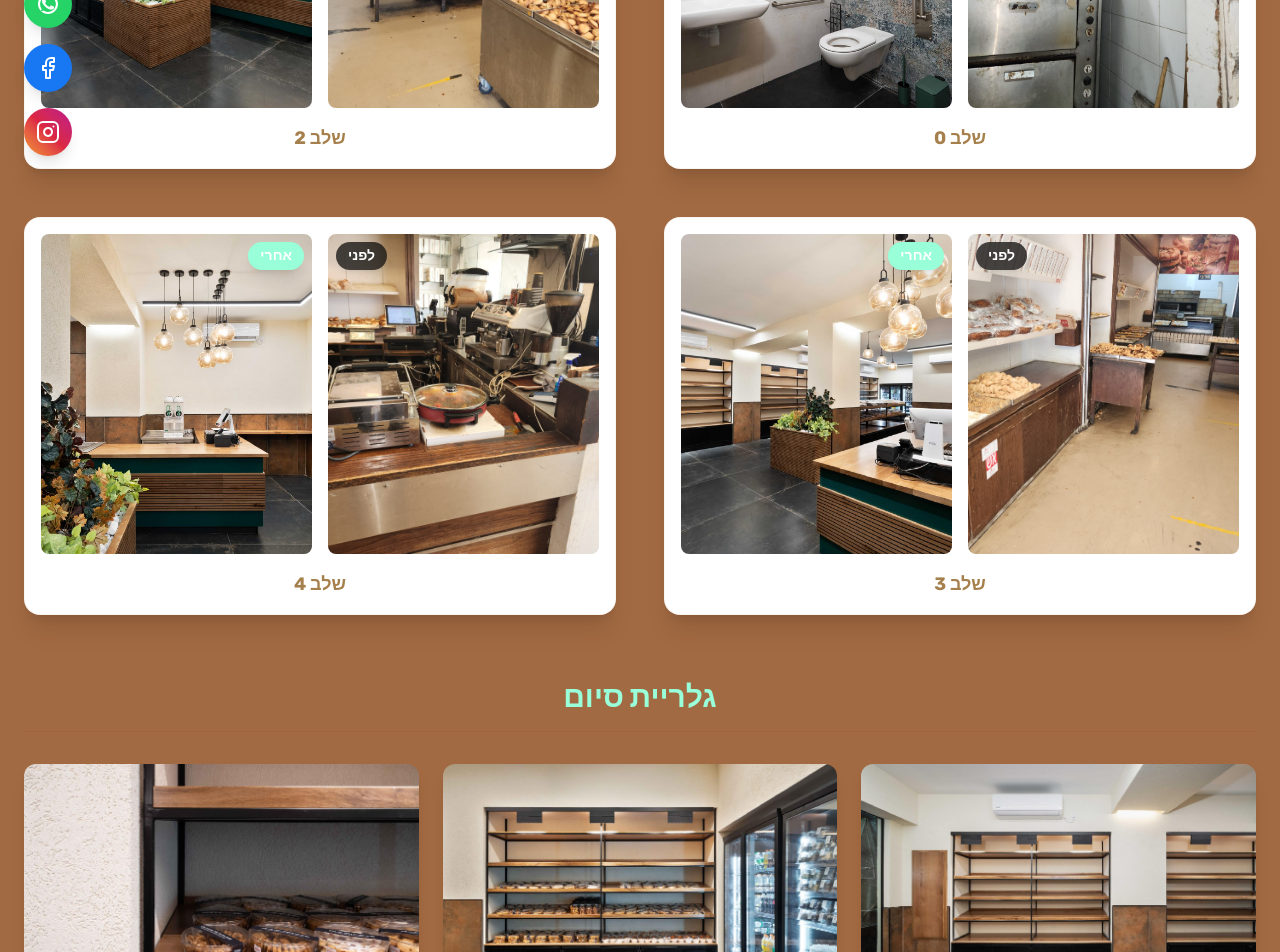
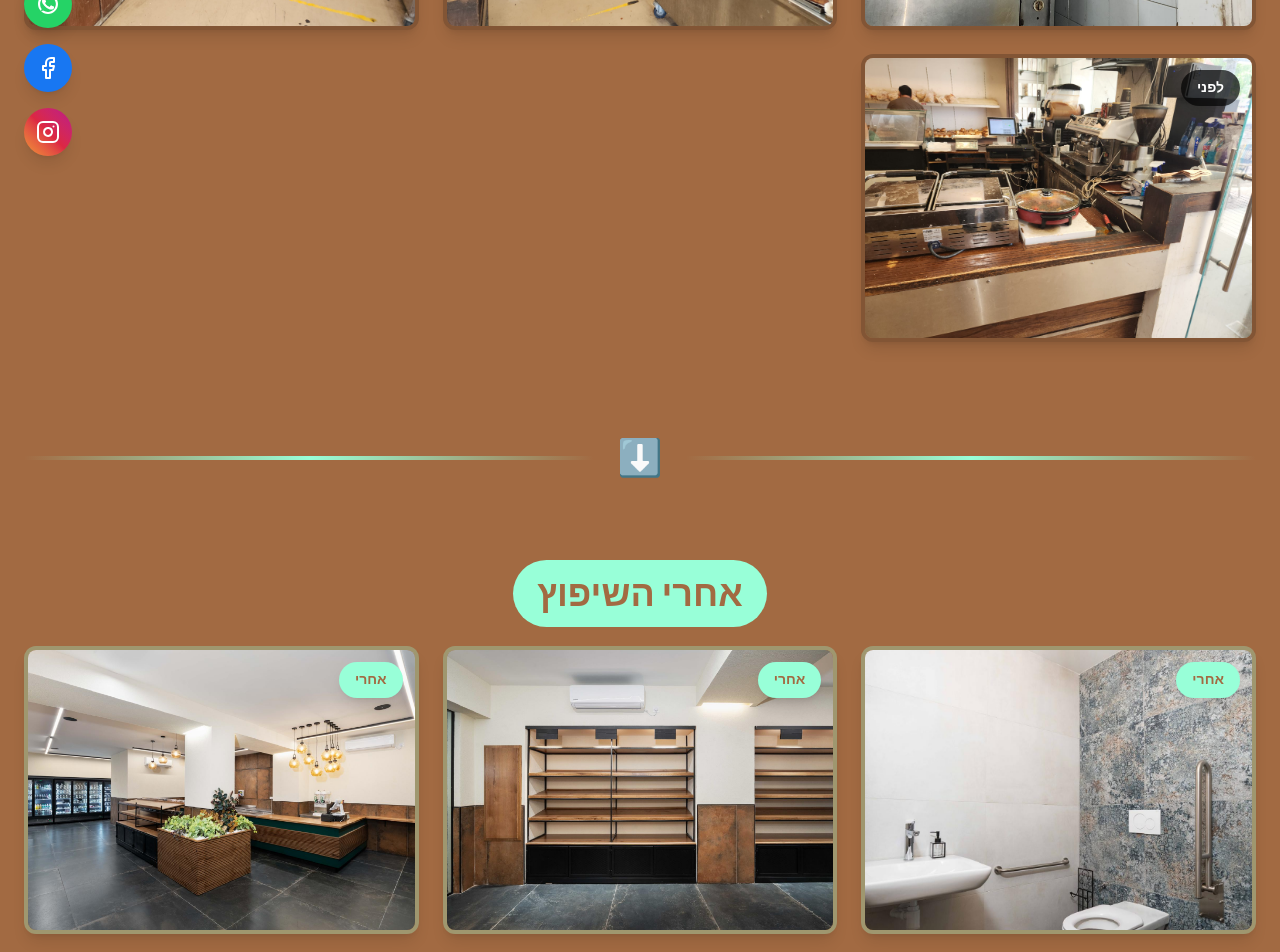
Before and after one commit to mos234/my-design-portfolio, a Next.js app: page /portfolio/bakery in a window 1280 px wide. Shown: the part 620-1572 px from the top of the page. Built offline with nearby package versions, Linux system fonts and the light colour scheme.

Commit message:
Change bakery layout: separate before/after sections

```diff
--- a/app/portfolio/bakery/page.tsx
+++ b/app/portfolio/bakery/page.tsx
@@ -3,84 +3,34 @@ import Link from "next/link";
 import fs from "fs";
 import path from "path";
 
-// Helper to get image pairs
-const getGalleryImages = () => {
+export default function Bakery() {
     const galleryDir = path.join(process.cwd(), "public/gallery/bakery");
-
-    if (!fs.existsSync(galleryDir)) {
-        console.warn("Gallery directory not found:", galleryDir);
-        return [];
-    }
-
-    const files = fs.readdirSync(galleryDir);
-
-    // Find all "before" images
-    const beforeImages = files.filter((file) => file.endsWith("-before.jpeg"));
-
-    // Match them with "after" images
-    const pairs = beforeImages.map((beforeFile) => {
-        const id = beforeFile.replace("-before.jpeg", "");
-        const afterFile = `${id}-after.jpeg`;
-
-        if (files.includes(afterFile)) {
-            return {
-                id,
-                before: `/gallery/bakery/${beforeFile}`,
-                after: `/gallery/bakery/${afterFile}`,
-            };
-        }
-        return null;
-    }).filter(Boolean); // Remove unmatched pairs
-
-    return pairs;
-};
-
-export default function Bakery() {
-    // Logic to separate pairs and singles
-    const galleryDir = path.join(process.cwd(), "public/gallery/bakery");
-    let pairs: { id: string; before: string; after: string }[] = [];
-    let singles: string[] = [];
+    let beforeImages: string[] = [];
+    let afterImages: string[] = [];
 
     if (fs.existsSync(galleryDir)) {
-        const files = fs.readdirSync(galleryDir).filter(f => f !== 'cover.jpeg' && (f.endsWith('.jpeg') || f.endsWith('.jpg') || f.endsWith('.png')));
+        const files = fs.readdirSync(galleryDir).filter(f =>
+            f !== 'cover.jpeg' && (f.endsWith('.jpeg') || f.endsWith('.jpg') || f.endsWith('.png'))
+        );
 
-        // Map to find pairs
-        const fileMap = new Map<string, { before?: string, after?: string }>();
-
+        // Separate before and after images
         files.forEach(file => {
-            const match = file.match(/^(\d+)-(before|after)\.jpeg$/);
-            if (match) {
-                const id = match[1];
-                const type = match[2] as 'before' | 'after';
-                if (!fileMap.has(id)) fileMap.set(id, {});
-                fileMap.get(id)![type] = file;
-            } else {
-                // Files that don't match the X-type.jpeg pattern are treated as singles
-                singles.push(file);
+            if (file.includes('-before')) {
+                beforeImages.push(file);
+            } else if (file.includes('-after')) {
+                afterImages.push(file);
             }
         });
 
-        // specific logic for singles from incomplete pairs
-        fileMap.forEach((val, key) => {
-            if (val.before && val.after) {
-                pairs.push({
-                    id: key,
-                    before: `/gallery/bakery/${val.before}`,
-                    after: `/gallery/bakery/${val.after}`
-                });
-            } else {
-                if (val.before) singles.push(val.before);
-                if (val.after) singles.push(val.after);
-            }
-        });
-
-        // Numeric Sort
-        pairs.sort((a, b) => parseInt(a.id) - parseInt(b.id));
-        singles.sort((a, b) => {
+        // Sort numerically
+        const numericSort = (a: string, b: string) => {
             const numA = parseInt(a.match(/\d+/)?.[0] || "0");
             const numB = parseInt(b.match(/\d+/)?.[0] || "0");
             return numA - numB;
-        });
+        };
+
+        beforeImages.sort(numericSort);
+        afterImages.sort(numericSort);
     }
 
     return (
@@ -92,53 +42,31 @@ export default function Bakery() {
                         שיפוץ מאפייה – לפני ואחרי
                     </h1>
                     <Link
-                        href="/"
-                        className="mt-4 md:mt-0 px-6 py-2 bg-[var(--accent)] text-white font-bold rounded-full hover:opacity-90 transition-all shadow-md hover:shadow-lg"
+                        href="/portfolio"
+                        className="mt-4 md:mt-0 px-6 py-2 bg-[var(--accent)] text-[var(--background)] font-bold rounded-full hover:opacity-90 transition-all shadow-md hover:shadow-lg"
                     >
                         חזרה לתיק עבודות &larr;
                     </Link>
                 </div>
 
-                {/* Before / After Pairs */}
-                {pairs.length > 0 && (
-                    <div className="space-y-12">
-                        <h2 className="text-3xl font-bold text-[var(--accent)] text-center border-b border-[var(--foreground)]/10 pb-4">
-                            תהליך השיפוץ
+                {/* BEFORE Section */}
+                {beforeImages.length > 0 && (
+                    <div className="space-y-8">
+                        <h2 className="text-4xl font-black text-[var(--foreground)] text-center">
+                            <span className="bg-black/70 text-white px-6 py-3 rounded-full">לפני השיפוץ</span>
                         </h2>
-                        <div className="grid grid-cols-1 lg:grid-cols-2 gap-12">
-                            {pairs.map((pair) => (
-                                <div key={pair.id} className="group relative bg-white rounded-2xl shadow-xl overflow-hidden hover:shadow-2xl transition-all duration-300 border border-[var(--foreground)]/5 p-4">
-                                    <div className="grid grid-cols-2 gap-4 h-64 md:h-80">
-                                        {/* Before Image */}
-                                        <div className="relative w-full h-full rounded-lg overflow-hidden">
-                                            <Image
-                                                src={pair.before}
-                                                alt={`Before renovation ${pair.id}`}
-                                                fill
-                                                className="object-cover transition-transform duration-700 group-hover:scale-105"
-                                                quality={75}
-                                            />
-                                            <div className="absolute top-2 left-2 bg-black/70 text-white text-sm px-3 py-1 rounded-full backdrop-blur-md font-bold shadow-lg">
-                                                לפני
-                                            </div>
-                                        </div>
-
-                                        {/* After Image */}
-                                        <div className="relative w-full h-full rounded-lg overflow-hidden">
-                                            <Image
-                                                src={pair.after}
-                                                alt={`After renovation ${pair.id}`}
-                                                fill
-                                                className="object-cover transition-transform duration-700 group-hover:scale-105"
-                                                quality={75}
-                                            />
-                                            <div className="absolute top-2 right-2 bg-[var(--accent)] text-white text-sm px-3 py-1 rounded-full backdrop-blur-md font-bold shadow-lg">
-                                                אחרי
-                                            </div>
-                                        </div>
-                                    </div>
-                                    <div className="mt-4 text-center">
-                                        <span className="text-lg font-bold text-[var(--foreground)]/70">שלב {pair.id}</span>
+                        <div className="grid grid-cols-1 md:grid-cols-2 lg:grid-cols-3 gap-6">
+                            {beforeImages.map((file, idx) => (
+                                <div key={idx} className="relative h-72 rounded-xl overflow-hidden shadow-lg hover:shadow-2xl transition-all group border-4 border-black/20">
+                                    <Image
+                                        src={`/gallery/bakery/${file}`}
+                                        alt={`לפני השיפוץ ${idx + 1}`}
+                                        fill
+                                        className="object-cover transition-transform duration-500 group-hover:scale-105"
+                                        quality={75}
+                                    />
+                                    <div className="absolute top-3 right-3 bg-black/70 text-white text-sm px-4 py-2 rounded-full font-bold shadow-lg">
+                                        לפני
                                     </div>
                                 </div>
                             ))}
@@ -146,29 +74,42 @@ export default function Bakery() {
                     </div>
                 )}
 
-                {/* Additional Images Grid */}
-                {singles.length > 0 && (
+                {/* Divider */}
+                {beforeImages.length > 0 && afterImages.length > 0 && (
+                    <div className="flex items-center justify-center py-8">
+                        <div className="h-1 flex-1 bg-gradient-to-r from-transparent via-[var(--accent)] to-transparent rounded-full"></div>
+                        <span className="px-6 text-4xl">⬇️</span>
+                        <div className="h-1 flex-1 bg-gradient-to-r from-transparent via-[var(--accent)] to-transparent rounded-full"></div>
+                    </div>
+                )}
+
+                {/* AFTER Section */}
+                {afterImages.length > 0 && (
                     <div className="space-y-8">
-                        <h2 className="text-3xl font-bold text-[var(--accent)] text-center border-b border-[var(--foreground)]/10 pb-4">
-                            גלריית סיום
+                        <h2 className="text-4xl font-black text-[var(--foreground)] text-center">
+                            <span className="bg-[var(--accent)] text-[var(--background)] px-6 py-3 rounded-full">אחרי השיפוץ</span>
                         </h2>
                         <div className="grid grid-cols-1 md:grid-cols-2 lg:grid-cols-3 gap-6">
-                            {singles.map((file, idx) => (
-                                <div key={idx} className="relative h-64 rounded-xl overflow-hidden shadow-lg hover:shadow-xl transition-all group">
+                            {afterImages.map((file, idx) => (
+                                <div key={idx} className="relative h-72 rounded-xl overflow-hidden shadow-lg hover:shadow-2xl transition-all group border-4 border-[var(--accent)]/30">
                                     <Image
                                         src={`/gallery/bakery/${file}`}
-                                        alt="Bakery view"
+                                        alt={`אחרי השיפוץ ${idx + 1}`}
                                         fill
-                                        className="object-cover transition-transform duration-500 group-hover:scale-110"
+                                        className="object-cover transition-transform duration-500 group-hover:scale-105"
                                         quality={75}
                                     />
+                                    <div className="absolute top-3 right-3 bg-[var(--accent)] text-[var(--background)] text-sm px-4 py-2 rounded-full font-bold shadow-lg">
+                                        אחרי
+                                    </div>
                                 </div>
                             ))}
                         </div>
                     </div>
                 )}
 
-                {pairs.length === 0 && singles.length === 0 && (
+                {/* Empty State */}
+                {beforeImages.length === 0 && afterImages.length === 0 && (
                     <div className="text-center py-20 bg-gray-50 rounded-xl border-2 border-dashed border-gray-200">
                         <p className="text-xl text-gray-400 font-medium">לא נמצאו תמונות בגלריה.</p>
                     </div>
```
